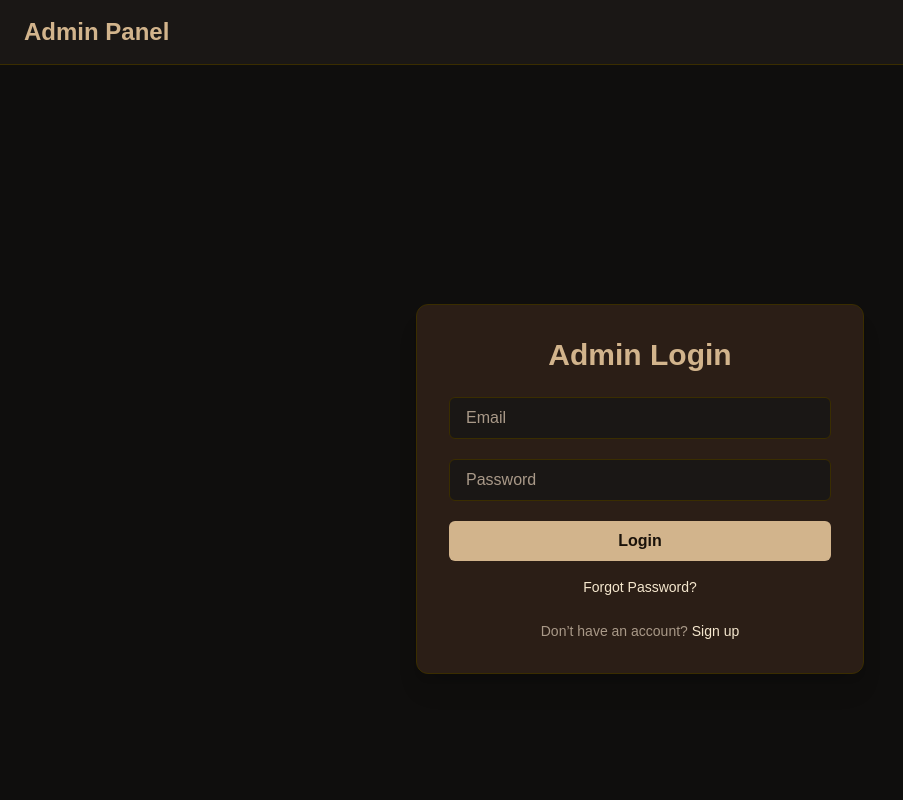
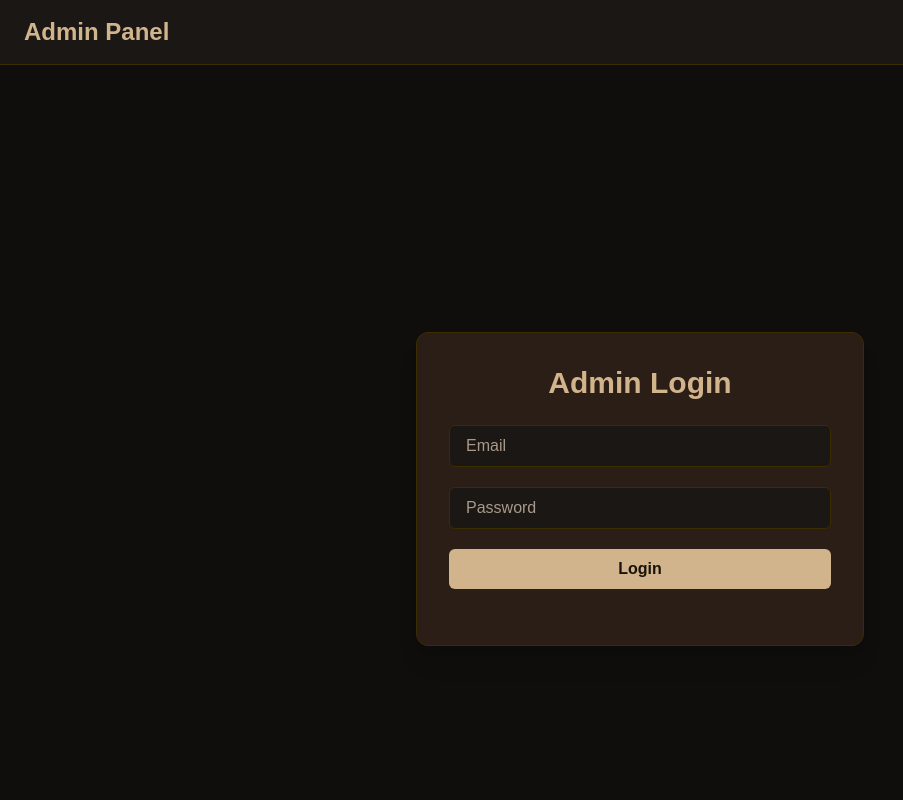
Before and after one commit to omshinde04/thread-haus, a Next.js app: page /admin/login in a window 1280 px wide. Shown: the top 800 px of the page, without its empty margins (0-903 px from the left). Built offline with nearby package versions, Linux system fonts and the light colour scheme.

Commit message:
Update Navbar, Admin and Offer components, add Offer API and model

```diff
--- a/src/app/admin/login/page.jsx
+++ b/src/app/admin/login/page.jsx
@@ -87,14 +87,14 @@ export default function AdminLogin() {
             href="/admin/forgot-password"
             className="text-[#f5e7ce] hover:underline"
           >
-            Forgot Password?
+
           </a>
         </p>
 
         <p className="mt-6 text-center text-sm text-[#a99988]">
-          Don’t have an account?{" "}
+
           <a href="/admin/signup" className="text-[#f5e7ce] hover:underline">
-            Sign up
+
           </a>
         </p>
       </motion.div>
```
